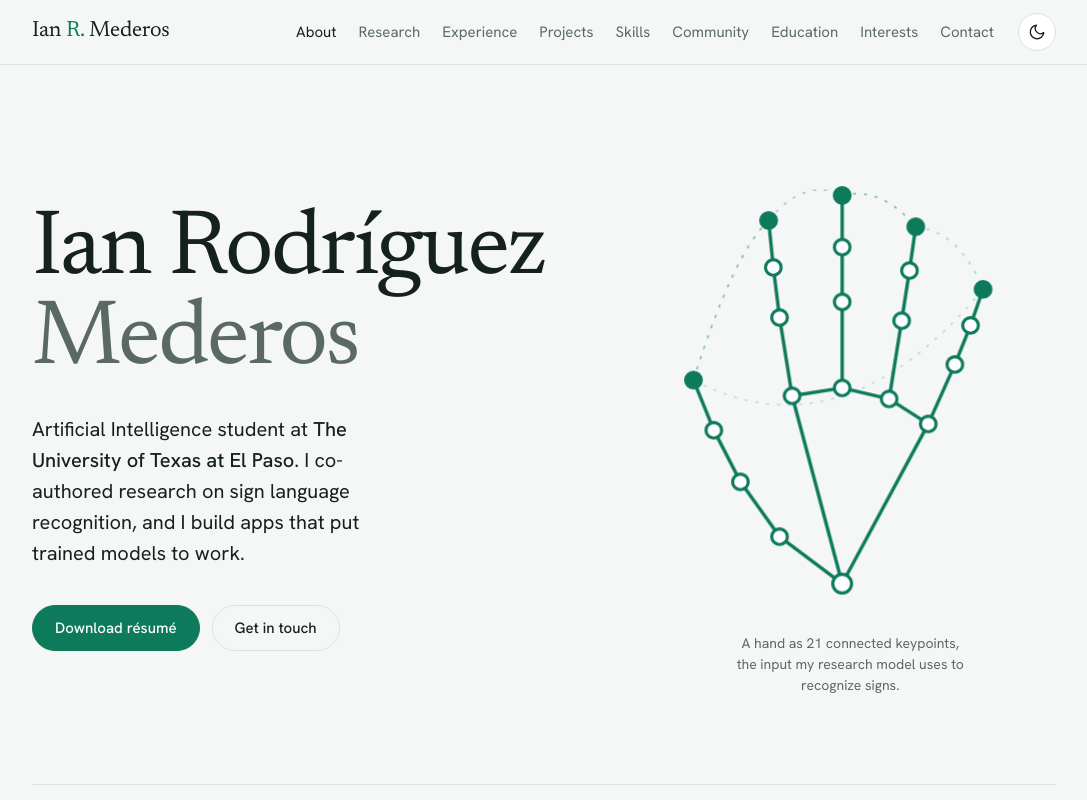
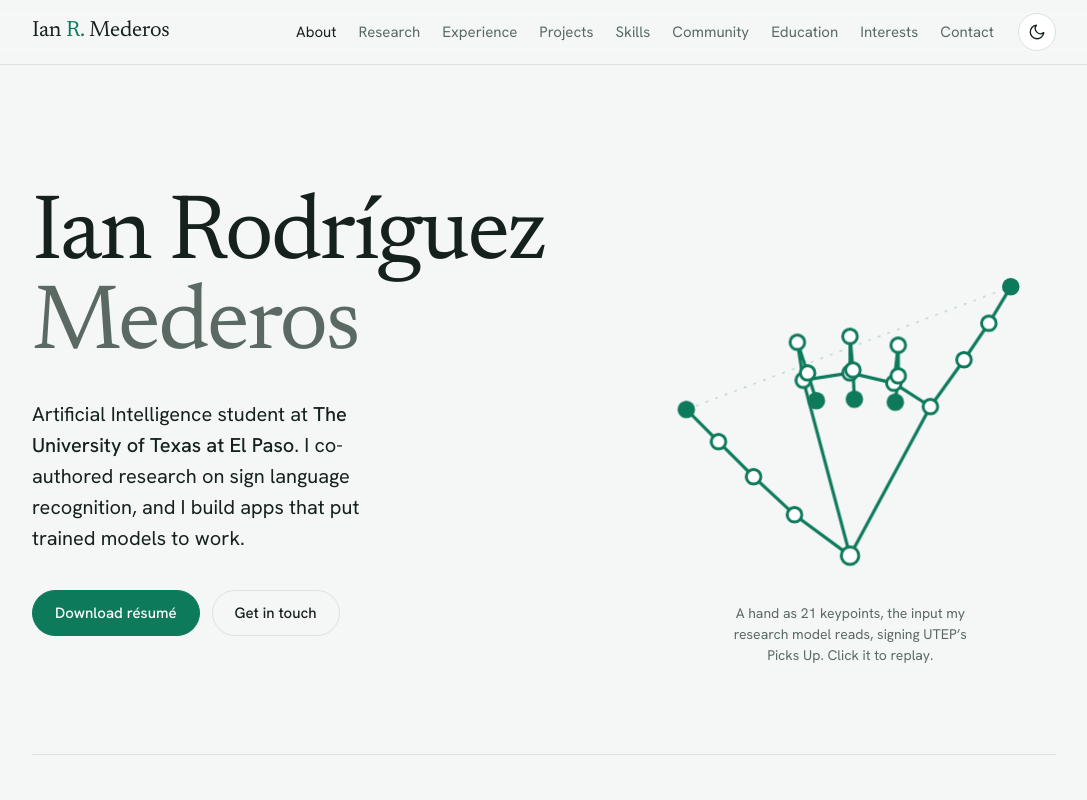
Before and after one commit to Ian072/Ian072.github.io, a plain HTML site: page index.html in a window 1280 px wide. Shown: the top 800 px of the page, without its empty margins (96-1183 px from the left). Drawn offline with Linux system fonts and the light colour scheme.

Commit message:
Animate hand into Picks Up, add photos, interest emojis, coursework
Co-Authored-By: Claude Opus 5.5 <noreply@anthropic.com>
Claude-Session: https://claude.ai/code/session_01LUXTVvAj11CPUnHFUQWZqi

```diff
--- a/index.html
+++ b/index.html
@@ -99,7 +99,7 @@
   .btn.ghost:hover { border-color: var(--accent); }
 
   .figure { margin: 0; }
-  .hand { width: 100%; max-width: 360px; display: block; margin: 0 auto; overflow: visible; }
+  .hand { width: 100%; max-width: 380px; display: block; margin: 0 auto; overflow: visible; cursor: pointer; }
   .hand .bone { stroke: var(--accent); stroke-width: 2.2; stroke-linecap: round; fill: none; }
   .hand .attn { stroke: var(--accent); stroke-width: 1; fill: none; stroke-dasharray: 2 5; }
   .hand .joint { fill: var(--surface); stroke: var(--accent); stroke-width: 2; }
@@ -178,6 +178,13 @@
   .honors li { padding: 14px 0; border-top: 1px solid var(--line); display: flex; justify-content: space-between; gap: 16px; }
   .honors li span:last-child { color: var(--muted); font-size: 15px; text-align: right; }
 
+
+  .photos { display: grid; grid-template-columns: 1fr 1fr; gap: 14px; margin-top: 32px; }
+  .photos img { width: 100%; height: auto; aspect-ratio: 4 / 3; object-fit: cover; border-radius: 14px; display: block; }
+  .card.with-photo { display: grid; grid-template-columns: 180px 1fr; gap: 24px; align-items: center; }
+  .card.with-photo img { width: 100%; height: auto; aspect-ratio: 593 / 904; object-fit: cover; border-radius: 10px; display: block; }
+  .emoji { font-size: 26px; line-height: 1; display: block; margin-bottom: 12px; }
+
   /* Contact */
   form { display: grid; gap: 14px; margin: 28px 0 0; }
   .row { display: grid; grid-template-columns: 1fr 1fr; gap: 14px; }
@@ -211,7 +218,9 @@
     .timeline > li { grid-template-columns: 1fr; gap: 4px; }
     .skills { grid-template-columns: 1fr; row-gap: 4px; }
     .skills dd { margin-bottom: 14px; }
-    .pairs, .row { grid-template-columns: 1fr; }
+    .pairs, .row, .photos { grid-template-columns: 1fr; }
+    .card.with-photo { grid-template-columns: 1fr; }
+    .card.with-photo img { max-width: 240px; }
     .stats { grid-template-columns: 1fr; }
     .stat, .stat + .stat { padding: 14px 0; border-left: 0; }
     .stat + .stat { border-top: 1px solid var(--line); }
@@ -259,64 +268,63 @@
     </div>
 
     <figure class="figure">
-      <svg class="hand" viewBox="40 60 230 290" role="img" aria-labelledby="hand-title">
-        <title id="hand-title">A hand drawn as a graph of 21 connected keypoints</title>
-        <!-- attention links between fingertips (graph attention) -->
-        <path class="attn" style="--o:.55" d="M55 200 Q 80 120 103 98"/>
-        <path class="attn" style="--o:.35" d="M103 98 Q 126 70 150 82"/>
-        <path class="attn" style="--o:.5"  d="M150 82 Q 175 76 197 102"/>
-        <path class="attn" style="--o:.3"  d="M197 102 Q 225 105 240 142"/>
-        <path class="attn" style="--o:.25" d="M55 200 Q 150 250 240 142"/>
-        <!-- bones -->
+      <svg class="hand" id="hand" viewBox="20 60 260 290" role="img" aria-labelledby="hand-title">
+        <title id="hand-title">A hand drawn as a graph of 21 connected keypoints, moving into the UTEP Picks Up sign</title>
         <g>
-          <line class="bone" style="--i:0"  x1="150" y1="330" x2="110" y2="300"/>
-          <line class="bone" style="--i:1"  x1="110" y1="300" x2="85"  y2="265"/>
-          <line class="bone" style="--i:2"  x1="85"  y1="265" x2="68"  y2="232"/>
-          <line class="bone" style="--i:3"  x1="68"  y1="232" x2="55"  y2="200"/>
-          <line class="bone" style="--i:1"  x1="150" y1="330" x2="118" y2="210"/>
-          <line class="bone" style="--i:4"  x1="118" y1="210" x2="110" y2="160"/>
-          <line class="bone" style="--i:5"  x1="110" y1="160" x2="106" y2="128"/>
-          <line class="bone" style="--i:6"  x1="106" y1="128" x2="103" y2="98"/>
-          <line class="bone" style="--i:5"  x1="150" y1="205" x2="150" y2="150"/>
-          <line class="bone" style="--i:6"  x1="150" y1="150" x2="150" y2="115"/>
-          <line class="bone" style="--i:7"  x1="150" y1="115" x2="150" y2="82"/>
-          <line class="bone" style="--i:6"  x1="180" y1="212" x2="188" y2="162"/>
-          <line class="bone" style="--i:7"  x1="188" y1="162" x2="193" y2="130"/>
-          <line class="bone" style="--i:8"  x1="193" y1="130" x2="197" y2="102"/>
-          <line class="bone" style="--i:2"  x1="150" y1="330" x2="205" y2="228"/>
-          <line class="bone" style="--i:7"  x1="205" y1="228" x2="222" y2="190"/>
-          <line class="bone" style="--i:8"  x1="222" y1="190" x2="232" y2="165"/>
-          <line class="bone" style="--i:9"  x1="232" y1="165" x2="240" y2="142"/>
-          <line class="bone" style="--i:3"  x1="118" y1="210" x2="150" y2="205"/>
-          <line class="bone" style="--i:4"  x1="150" y1="205" x2="180" y2="212"/>
-          <line class="bone" style="--i:5"  x1="180" y1="212" x2="205" y2="228"/>
+          <line class="attn" data-a="4" data-b="8" style="--o:0.55" x1="55" y1="200" x2="103" y2="98"/>
+          <line class="attn" data-a="8" data-b="12" style="--o:0.35" x1="103" y1="98" x2="150" y2="82"/>
+          <line class="attn" data-a="12" data-b="16" style="--o:0.5" x1="150" y1="82" x2="197" y2="102"/>
+          <line class="attn" data-a="16" data-b="20" style="--o:0.3" x1="197" y1="102" x2="240" y2="142"/>
+          <line class="attn" data-a="4" data-b="20" style="--o:0.25" x1="55" y1="200" x2="240" y2="142"/>
         </g>
-        <!-- joints -->
         <g>
-          <circle class="joint" style="--i:0"  cx="150" cy="330" r="6"/>
-          <circle class="joint" style="--i:1"  cx="110" cy="300" r="5"/>
-          <circle class="joint" style="--i:2"  cx="85"  cy="265" r="5"/>
-          <circle class="joint" style="--i:3"  cx="68"  cy="232" r="5"/>
-          <circle class="tip"   style="--i:4"  cx="55"  cy="200" r="6"/>
-          <circle class="joint" style="--i:2"  cx="118" cy="210" r="5"/>
-          <circle class="joint" style="--i:3"  cx="110" cy="160" r="5"/>
-          <circle class="joint" style="--i:4"  cx="106" cy="128" r="5"/>
-          <circle class="tip"   style="--i:5"  cx="103" cy="98"  r="6"/>
-          <circle class="joint" style="--i:3"  cx="150" cy="205" r="5"/>
-          <circle class="joint" style="--i:4"  cx="150" cy="150" r="5"/>
-          <circle class="joint" style="--i:5"  cx="150" cy="115" r="5"/>
-          <circle class="tip"   style="--i:6"  cx="150" cy="82"  r="6"/>
-          <circle class="joint" style="--i:4"  cx="180" cy="212" r="5"/>
-          <circle class="joint" style="--i:5"  cx="188" cy="162" r="5"/>
-          <circle class="joint" style="--i:6"  cx="193" cy="130" r="5"/>
-          <circle class="tip"   style="--i:7"  cx="197" cy="102" r="6"/>
-          <circle class="joint" style="--i:5"  cx="205" cy="228" r="5"/>
-          <circle class="joint" style="--i:6"  cx="222" cy="190" r="5"/>
-          <circle class="joint" style="--i:7"  cx="232" cy="165" r="5"/>
-          <circle class="tip"   style="--i:8"  cx="240" cy="142" r="6"/>
+          <line class="bone" data-a="0" data-b="1" style="--i:0" x1="150" y1="330" x2="110" y2="300"/>
+          <line class="bone" data-a="1" data-b="2" style="--i:1" x1="110" y1="300" x2="85" y2="265"/>
+          <line class="bone" data-a="2" data-b="3" style="--i:2" x1="85" y1="265" x2="68" y2="232"/>
+          <line class="bone" data-a="3" data-b="4" style="--i:3" x1="68" y1="232" x2="55" y2="200"/>
+          <line class="bone" data-a="0" data-b="5" style="--i:1" x1="150" y1="330" x2="118" y2="210"/>
+          <line class="bone" data-a="5" data-b="6" style="--i:4" x1="118" y1="210" x2="110" y2="160"/>
+          <line class="bone" data-a="6" data-b="7" style="--i:5" x1="110" y1="160" x2="106" y2="128"/>
+          <line class="bone" data-a="7" data-b="8" style="--i:6" x1="106" y1="128" x2="103" y2="98"/>
+          <line class="bone" data-a="9" data-b="10" style="--i:5" x1="150" y1="205" x2="150" y2="150"/>
+          <line class="bone" data-a="10" data-b="11" style="--i:6" x1="150" y1="150" x2="150" y2="115"/>
+          <line class="bone" data-a="11" data-b="12" style="--i:7" x1="150" y1="115" x2="150" y2="82"/>
+          <line class="bone" data-a="13" data-b="14" style="--i:6" x1="180" y1="212" x2="188" y2="162"/>
+          <line class="bone" data-a="14" data-b="15" style="--i:7" x1="188" y1="162" x2="193" y2="130"/>
+          <line class="bone" data-a="15" data-b="16" style="--i:8" x1="193" y1="130" x2="197" y2="102"/>
+          <line class="bone" data-a="0" data-b="17" style="--i:2" x1="150" y1="330" x2="205" y2="228"/>
+          <line class="bone" data-a="17" data-b="18" style="--i:7" x1="205" y1="228" x2="222" y2="190"/>
+          <line class="bone" data-a="18" data-b="19" style="--i:8" x1="222" y1="190" x2="232" y2="165"/>
+          <line class="bone" data-a="19" data-b="20" style="--i:9" x1="232" y1="165" x2="240" y2="142"/>
+          <line class="bone" data-a="5" data-b="9" style="--i:3" x1="118" y1="210" x2="150" y2="205"/>
+          <line class="bone" data-a="9" data-b="13" style="--i:4" x1="150" y1="205" x2="180" y2="212"/>
+          <line class="bone" data-a="13" data-b="17" style="--i:5" x1="180" y1="212" x2="205" y2="228"/>
+        </g>
+        <g>
+          <circle class="joint" data-k="0" style="--i:0" cx="150" cy="330" r="6"/>
+          <circle class="joint" data-k="1" style="--i:1" cx="110" cy="300" r="5"/>
+          <circle class="joint" data-k="2" style="--i:2" cx="85" cy="265" r="5"/>
+          <circle class="joint" data-k="3" style="--i:3" cx="68" cy="232" r="5"/>
+          <circle class="tip" data-k="4" style="--i:4" cx="55" cy="200" r="6"/>
+          <circle class="joint" data-k="5" style="--i:2" cx="118" cy="210" r="5"/>
+          <circle class="joint" data-k="6" style="--i:3" cx="110" cy="160" r="5"/>
+          <circle class="joint" data-k="7" style="--i:4" cx="106" cy="128" r="5"/>
+          <circle class="tip" data-k="8" style="--i:5" cx="103" cy="98" r="6"/>
+          <circle class="joint" data-k="9" style="--i:3" cx="150" cy="205" r="5"/>
+          <circle class="joint" data-k="10" style="--i:4" cx="150" cy="150" r="5"/>
+          <circle class="joint" data-k="11" style="--i:5" cx="150" cy="115" r="5"/>
+          <circle class="tip" data-k="12" style="--i:6" cx="150" cy="82" r="6"/>
+          <circle class="joint" data-k="13" style="--i:4" cx="180" cy="212" r="5"/>
+          <circle class="joint" data-k="14" style="--i:5" cx="188" cy="162" r="5"/>
+          <circle class="joint" data-k="15" style="--i:6" cx="193" cy="130" r="5"/>
+          <circle class="tip" data-k="16" style="--i:7" cx="197" cy="102" r="6"/>
+          <circle class="joint" data-k="17" style="--i:5" cx="205" cy="228" r="5"/>
+          <circle class="joint" data-k="18" style="--i:6" cx="222" cy="190" r="5"/>
+          <circle class="joint" data-k="19" style="--i:7" cx="232" cy="165" r="5"/>
+          <circle class="tip" data-k="20" style="--i:8" cx="240" cy="142" r="6"/>
         </g>
       </svg>
-      <figcaption>A hand as 21 connected keypoints, the input my research model uses to recognize signs.</figcaption>
+      <figcaption>A hand as 21 keypoints, the input my research model reads, signing UTEP’s Picks Up. Click it to replay.</figcaption>
     </figure>
   </div>
 
@@ -326,6 +334,10 @@
       <p>I'm Ian, a Bachelor of Science in Artificial Intelligence student at UTEP, expected to graduate in May 2030. Born in Rio de Janeiro to a Cuban family, I grew up in Ciudad Juárez and now study across the border in El Paso.</p>
       <p>Before starting university, I worked as a research assistant at the Universidad Autónoma de Ciudad Juárez, where I co-authored a paper on recognizing sign language from skeletal data with graph and recurrent neural networks. Since then I've been building full-stack projects in Java and Python that use trained models in real products.</p>
       <p>I've also spent two and a half years tutoring calculus, which taught me to break hard ideas into clear steps. I'm a UTEP Excellence Scholarship recipient and a member of Google Developer Student Club and SHPE. I'm looking for research and internship opportunities in machine learning and software engineering.</p>
+      <div class="photos">
+        <img src="img/about-1.jpg" alt="Ian with fellow students holding certificates and a UTEP flag on stage at an awards ceremony" width="1280" height="960" loading="lazy">
+        <img src="img/about-2.jpg" alt="Ian with a group of friends in suits at an evening event" width="1280" height="960" loading="lazy">
+      </div>
     </div>
   </section>
 
@@ -437,17 +449,20 @@
           <p class="meta">State Government of Chihuahua · Team member, Instituto Tesla · Sep – Nov 2023</p>
           <p>Planned, presented, and carried out a social-impact community project with my team as part of a state-level youth leadership competition, earning third place in Chihuahua for project impact.</p>
         </article>
-        <article class="card">
-          <h3>Kelly Center for Hunger Relief</h3>
-          <p class="meta">El Paso, TX · Sep 2026</p>
-          <p>Supported hunger-relief efforts for individuals and families facing food insecurity.</p>
+        <article class="card wide with-photo">
+          <img src="img/service-1.jpg" alt="Ian sorting potatoes into crates at a food distribution" width="593" height="904" loading="lazy">
+          <div>
+            <h3>Kelly Center for Hunger Relief</h3>
+            <p class="meta">El Paso, TX · Sep 2026</p>
+            <p>Supported hunger-relief efforts for individuals and families facing food insecurity, sorting and packing fresh produce for food distribution.</p>
+          </div>
         </article>
         <article class="card">
           <h3>Jardín Botánico</h3>
           <p class="meta">Ciudad Juárez, Chih. · Aug 2025</p>
           <p>Helped care for Parque El Chamizal and supported nursery operations.</p>
         </article>
-        <article class="card wide">
+        <article class="card">
           <h3>Parroquia María Madre de la Iglesia</h3>
           <p class="meta">Ciudad Juárez, Chih. · Nov 2025 – May 2026</p>
           <p>Took part in donation drives and visits to under-resourced schools to support local families and students.</p>
@@ -462,7 +477,7 @@
       <article class="card">
         <h3>B.S. in Artificial Intelligence</h3>
         <p class="meta">The University of Texas at El Paso · Expected May 2030</p>
-        <p>Coursework: Discrete Structures</p>
+        <p>Coursework: Intro to Computer Science, Calculus I, Discrete Structures II</p>
       </article>
       <ul class="honors">
         <li><span>UTEP Excellence Scholarship</span><span>Scholarship recipient</span></li>
@@ -478,18 +493,22 @@
     <div class="body">
       <div class="pairs">
         <article class="card">
+          <span class="emoji" aria-hidden="true">🤖</span>
           <h3>Artificial intelligence</h3>
           <p>Neural networks, how they learn, and what they can do for people. Sign language recognition got me started; I want to keep exploring the field.</p>
         </article>
         <article class="card">
+          <span class="emoji" aria-hidden="true">💻</span>
           <h3>Computer science</h3>
           <p>Algorithms, data structures, and the math behind them. I enjoy understanding why things work, not just making them run.</p>
         </article>
         <article class="card">
+          <span class="emoji" aria-hidden="true">🏋️</span>
           <h3>Training</h3>
           <p>I'm at the gym five days a week. It keeps me disciplined and clears my head before a long study session.</p>
         </article>
         <article class="card">
+          <span class="emoji" aria-hidden="true">📜</span>
           <h3>History and philosophy</h3>
           <p>I'm passionate about history and I read philosophy in my free time. Both are good practice for thinking clearly about hard questions.</p>
         </article>
@@ -597,6 +616,49 @@
     } catch (err) { b.textContent = 'Select to copy'; }
   });
 
+
+  // Hand: open hand morphs into the UTEP "Picks Up" sign (thumb and pinky out)
+  (function () {
+    var svg = document.getElementById('hand');
+    if (!svg) return;
+    var OPEN = [[150,330],[110,300],[85,265],[68,232],[55,200],[118,210],[110,160],[106,128],[103,98],[150,205],[150,150],[150,115],[150,82],[180,212],[188,162],[193,130],[197,102],[205,228],[222,190],[232,165],[240,142]];
+    var PICKS = [[150,330],[112,302],[84,276],[60,252],[38,230],[118,210],[114,184],[121,205],[127,224],[150,205],[150,180],[152,203],[153,223],[180,212],[183,186],[183,207],[181,225],[205,228],[228,196],[245,171],[260,146]];
+    var ATTN_OPEN = { '4-8': .55, '8-12': .35, '12-16': .5, '16-20': .3, '4-20': .25 };
+    var ATTN_PICKS = { '4-8': 0, '8-12': 0, '12-16': 0, '16-20': 0, '4-20': .7 };
+    var joints = svg.querySelectorAll('circle'), lines = svg.querySelectorAll('line');
+    var reduce = window.matchMedia && window.matchMedia('(prefers-reduced-motion: reduce)').matches;
+    var state = 0, anim = null;
+    function ease(t) { return t < .5 ? 4*t*t*t : 1 - Math.pow(-2*t + 2, 3) / 2; }
+    function draw(t) {
+      var P = OPEN.map(function (p, i) { return [p[0] + (PICKS[i][0] - p[0]) * t, p[1] + (PICKS[i][1] - p[1]) * t]; });
+      joints.forEach(function (c) { var k = +c.getAttribute('data-k'); c.setAttribute('cx', P[k][0]); c.setAttribute('cy', P[k][1]); });
+      lines.forEach(function (l) {
+        var a = +l.getAttribute('data-a'), b = +l.getAttribute('data-b');
+        l.setAttribute('x1', P[a][0]); l.setAttribute('y1', P[a][1]); l.setAttribute('x2', P[b][0]); l.setAttribute('y2', P[b][1]);
+        if (l.classList.contains('attn')) { var key = a + '-' + b; l.style.strokeOpacity = (ATTN_OPEN[key] + (ATTN_PICKS[key] - ATTN_OPEN[key]) * t) / ATTN_OPEN[key]; }
+      });
+    }
+    function go(to, ms) {
+      if (anim) cancelAnimationFrame(anim);
+      var from = state, t0 = null;
+      function step(ts) {
+        if (t0 === null) t0 = ts;
+        var k = Math.min(1, (ts - t0) / ms);
+        state = from + (to - from) * ease(k);
+        draw(state);
+        if (k < 1) anim = requestAnimationFrame(step); else anim = null;
+      }
+      anim = requestAnimationFrame(step);
+    }
+    if (reduce) { state = 1; draw(1); }
+    else { setTimeout(function () { go(1, 1100); }, 2300); }
+    svg.addEventListener('click', function () {
+      if (reduce) return;
+      go(0, 600);
+      setTimeout(function () { go(1, 1100); }, 900);
+    });
+  })();
+
   document.getElementById('year').textContent = new Date().getFullYear();
 })();
 </script>
```
Also changed, not shown: img/about-1.jpg (added), img/about-2.jpg (added), img/service-1.jpg (added).
